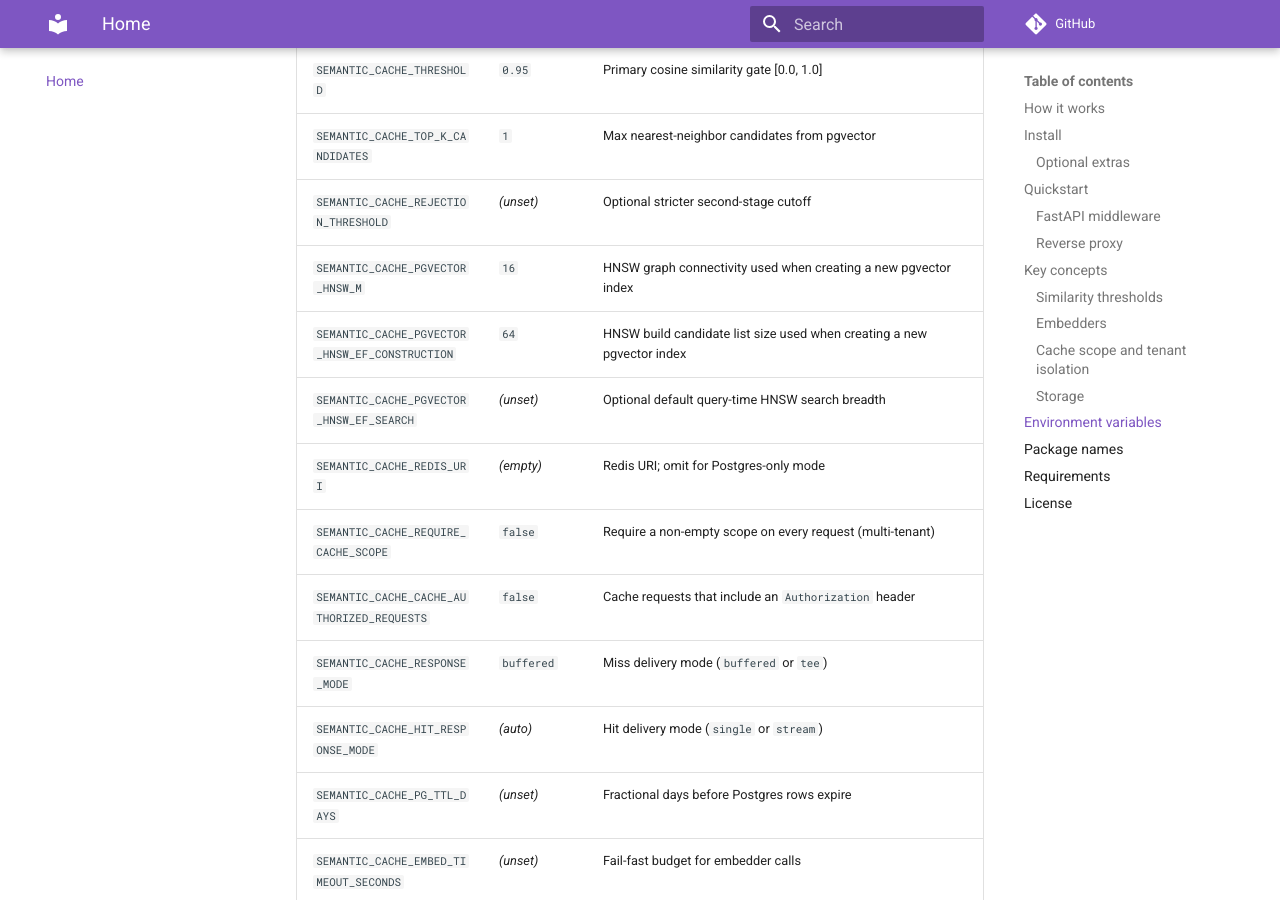
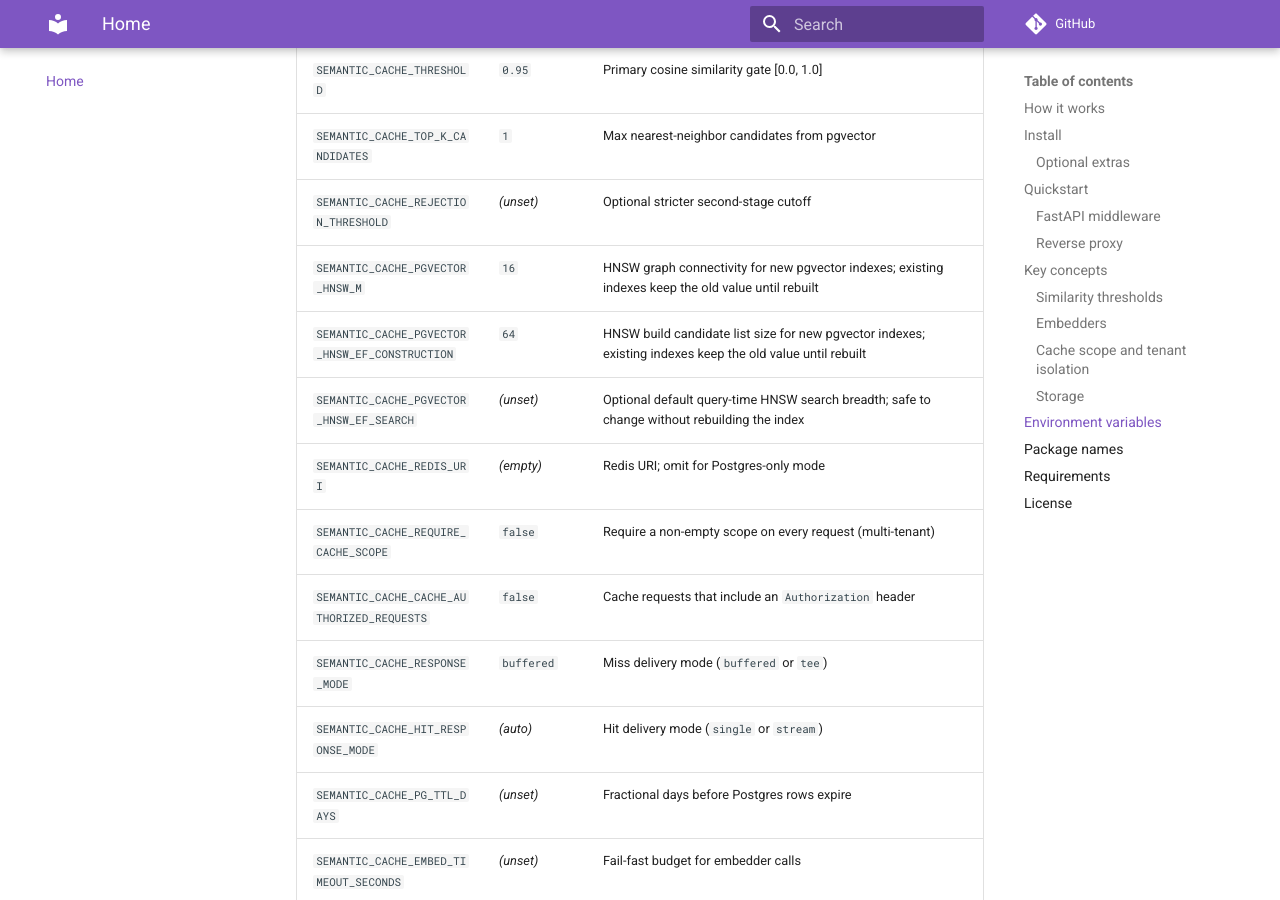
Before and after one commit to axm1647/fastapi-semcache, an MkDocs documentation site: the page built from docs/index.md, in a window 1280 px wide and 900 px high, scrolled down 4347 px. Built offline with MkDocs 1.6.1 and Material for MkDocs 9.7.7, drawn with Linux system fonts in a browser that asks for light colours; comment, search, counter and statistics services are not loaded.

Commit message:
docs(pgvector): clarify HNSW rebuild vs runtime tuning

```diff
--- a/docs/index.md
+++ b/docs/index.md
@@ -164,9 +164,9 @@ app.add_middleware(YourAuthMiddleware)
 | `SEMANTIC_CACHE_THRESHOLD` | `0.95` | Primary cosine similarity gate \[0.0, 1.0] |
 | `SEMANTIC_CACHE_TOP_K_CANDIDATES` | `1` | Max nearest-neighbor candidates from pgvector |
 | `SEMANTIC_CACHE_REJECTION_THRESHOLD` | _(unset)_ | Optional stricter second-stage cutoff |
-| `SEMANTIC_CACHE_PGVECTOR_HNSW_M` | `16` | HNSW graph connectivity used when creating a new pgvector index |
-| `SEMANTIC_CACHE_PGVECTOR_HNSW_EF_CONSTRUCTION` | `64` | HNSW build candidate list size used when creating a new pgvector index |
-| `SEMANTIC_CACHE_PGVECTOR_HNSW_EF_SEARCH` | _(unset)_ | Optional default query-time HNSW search breadth |
+| `SEMANTIC_CACHE_PGVECTOR_HNSW_M` | `16` | HNSW graph connectivity for new pgvector indexes; existing indexes keep the old value until rebuilt |
+| `SEMANTIC_CACHE_PGVECTOR_HNSW_EF_CONSTRUCTION` | `64` | HNSW build candidate list size for new pgvector indexes; existing indexes keep the old value until rebuilt |
+| `SEMANTIC_CACHE_PGVECTOR_HNSW_EF_SEARCH` | _(unset)_ | Optional default query-time HNSW search breadth; safe to change without rebuilding the index |
 | `SEMANTIC_CACHE_REDIS_URI` | _(empty)_ | Redis URI; omit for Postgres-only mode |
 | `SEMANTIC_CACHE_REQUIRE_CACHE_SCOPE` | `false` | Require a non-empty scope on every request (multi-tenant) |
 | `SEMANTIC_CACHE_CACHE_AUTHORIZED_REQUESTS` | `false` | Cache requests that include an `Authorization` header |
```
Also changed, not shown: CHANGELOG.md (+4 -0 lines), docs/cache-tuning.md (+3 -0 lines).
